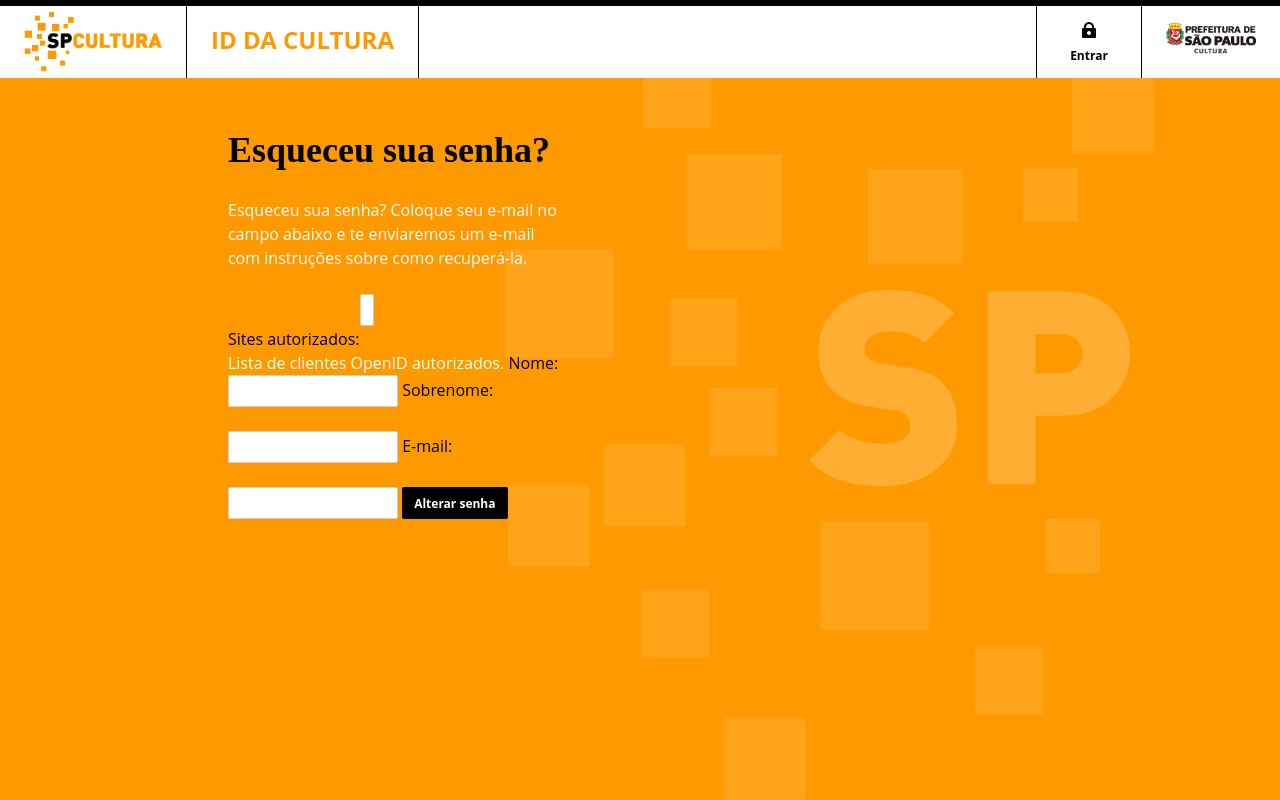
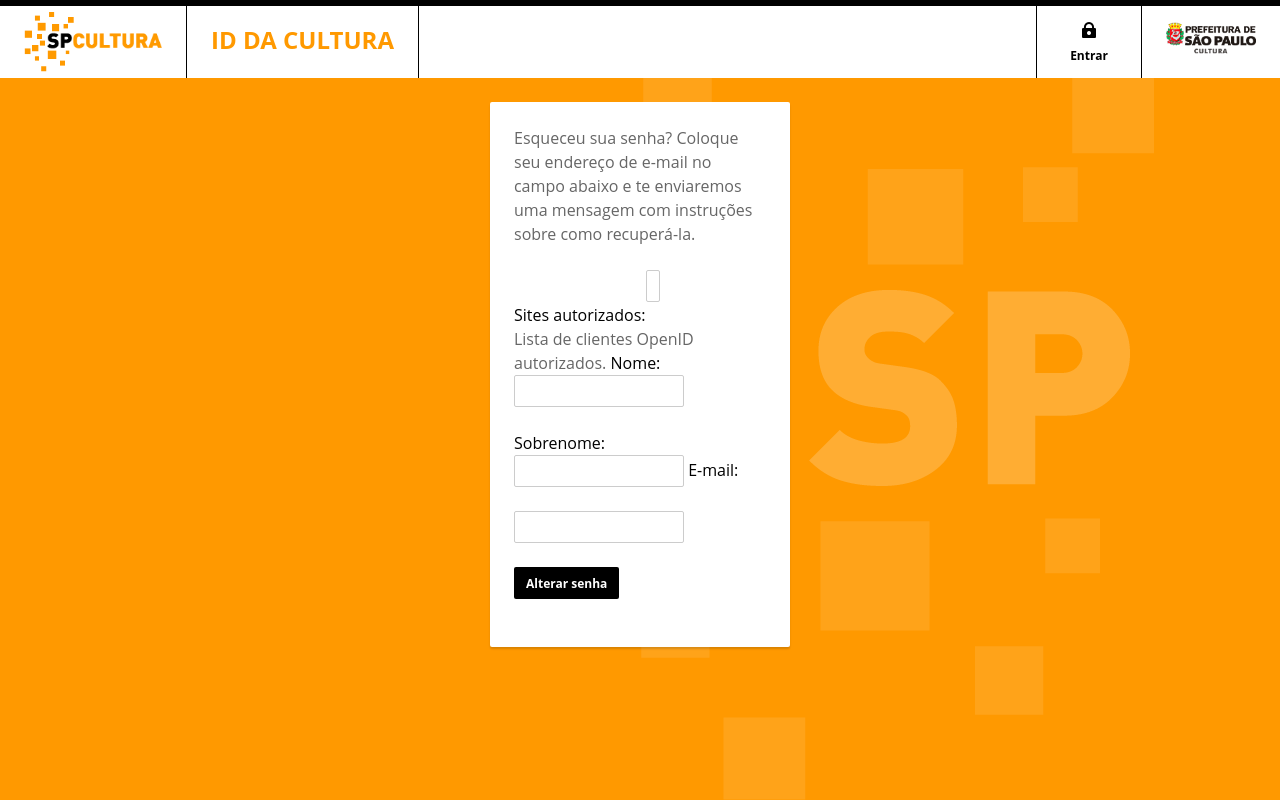
Before and after one commit to hacklabr/mapasculturais-openid, a Django app: template iddacultura/templates/registration/password_reset_form.html in a window 1280 px wide. Run offline with Django 3.2, Linux system fonts and the light colour scheme; the template is opened without the code that fills it: values that come from a table or form of the project are taken from there, others are empty; parts of the project's set-up code (start-up, migrations or seed data) failed here and were passed over; some web fonts are replaced.

Commit message:
mudei a classe col-5 por col-4

```diff
--- a/iddacultura/templates/registration/password_reset_form.html
+++ b/iddacultura/templates/registration/password_reset_form.html
@@ -1,9 +1,8 @@
 {% extends "registration/registration_base.html" %}
 {% block title %}Alterar senha{% endblock %}
 {% block content %}
-<div class="centerdiv col-5">
-    <h1>Esqueceu sua senha?</h1>
-    <p>Esqueceu sua senha? Coloque seu e-mail no campo abaixo e te enviaremos um e-mail com instruções sobre como recuperá-la.</p>
+<div class="box-registro col-4">
+    <p>Esqueceu sua senha? Coloque seu endereço de e-mail no campo abaixo e te enviaremos uma mensagem com instruções sobre como recuperá-la.</p>
     <form method='post' action=''>
         {% csrf_token %}
         {{ form }}
```
